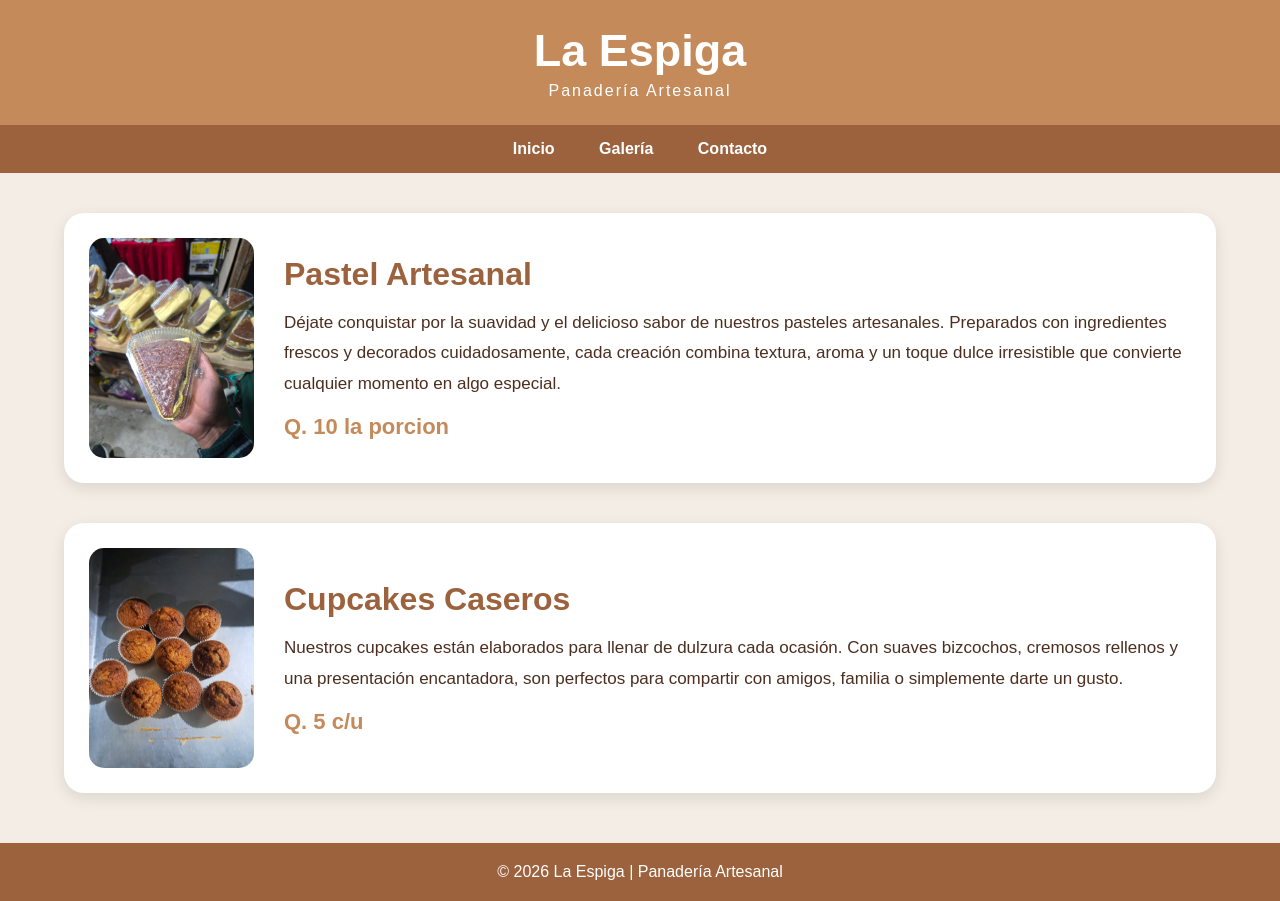
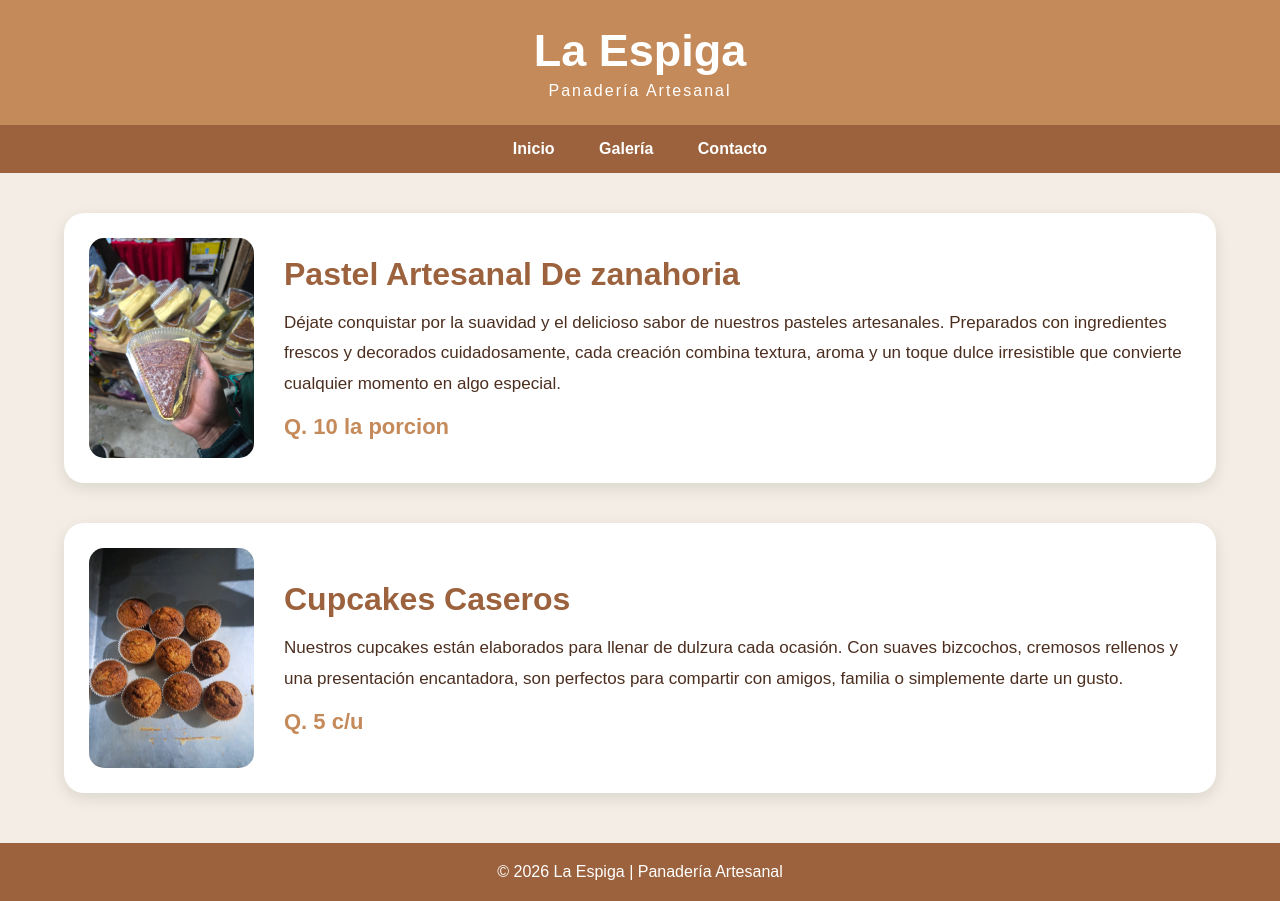
Before and after one commit to kennedyve99-crypto/La-espiga, a plain HTML site: page informacion.html in a window 1280 px wide. Drawn offline with Linux system fonts and the light colour scheme.

Commit message:
Update informacion.html

```diff
--- a/informacion.html
+++ b/informacion.html
@@ -154,7 +154,7 @@
             <img src="fotos/porcion mag.jpeg" alt="Pastel">
 
             <div class="texto">
-                <h2>Pastel Artesanal</h2>
+                <h2>Pastel Artesanal De zanahoria</h2>
 
                 <p>
                     Déjate conquistar por la suavidad y el delicioso sabor de nuestros
```
